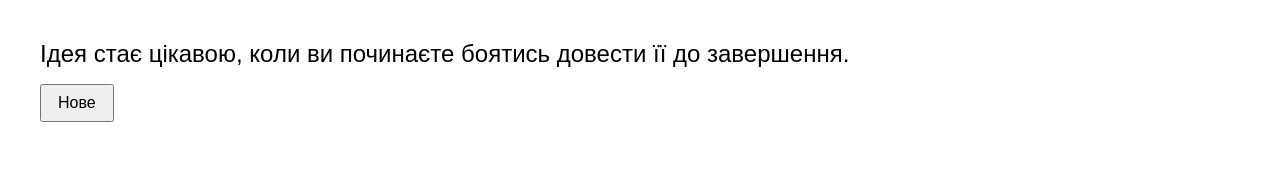
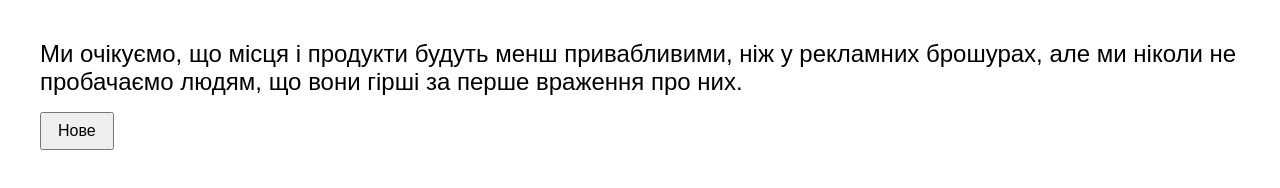
Before and after one commit to nolikest/aphorisms, a plain HTML site: page index.html in a window 1280 px wide. Drawn offline with Linux system fonts and the light colour scheme.

Commit message:
Update index.html

```diff
--- a/index.html
+++ b/index.html
@@ -10,23 +10,38 @@
   </style>
 </head>
 <body>
-  <div id="aphorism">Завантажуємо…</div>
-  <button id="new">Нове</button>
+  <div id="aphorism">Завантажую афоризми…</div>
+  <button id="new" disabled>Нове</button>
 
   <script>
-    const aphorisms = [
-      "Людина, якій ви найбільше боїтесь заперечити, — це ви самі.",
-      "Ідея стає цікавою, коли ви починаєте боятись довести її до завершення.",
-      // ...додайте сюди всі інші афоризми у лапках, через кому...
-    ];
+    let aphorisms = [];
 
-    function show() {
+    // Завантажуємо текстовий файл з афоризмами
+    fetch('aphorisms.txt')
+      .then(resp => resp.text())
+      .then(text => {
+        // Розбиваємо по роздільнику '***'
+        aphorisms = text
+          .split('***')
+          .map(s => s.trim())
+          .filter(s => s.length > 0);
+
+        // Активуємо кнопку і виводимо перший афоризм
+        document.getElementById('new').disabled = false;
+        showAphorism();
+      })
+      .catch(err => {
+        console.error(err);
+        document.getElementById('aphorism').textContent =
+          'Помилка завантаження афоризмів.';
+      });
+
+    function showAphorism() {
       const idx = Math.floor(Math.random() * aphorisms.length);
       document.getElementById('aphorism').textContent = aphorisms[idx];
     }
 
-    document.getElementById('new').addEventListener('click', show);
-    show();
+    document.getElementById('new').addEventListener('click', showAphorism);
   </script>
 </body>
 </html>
```
